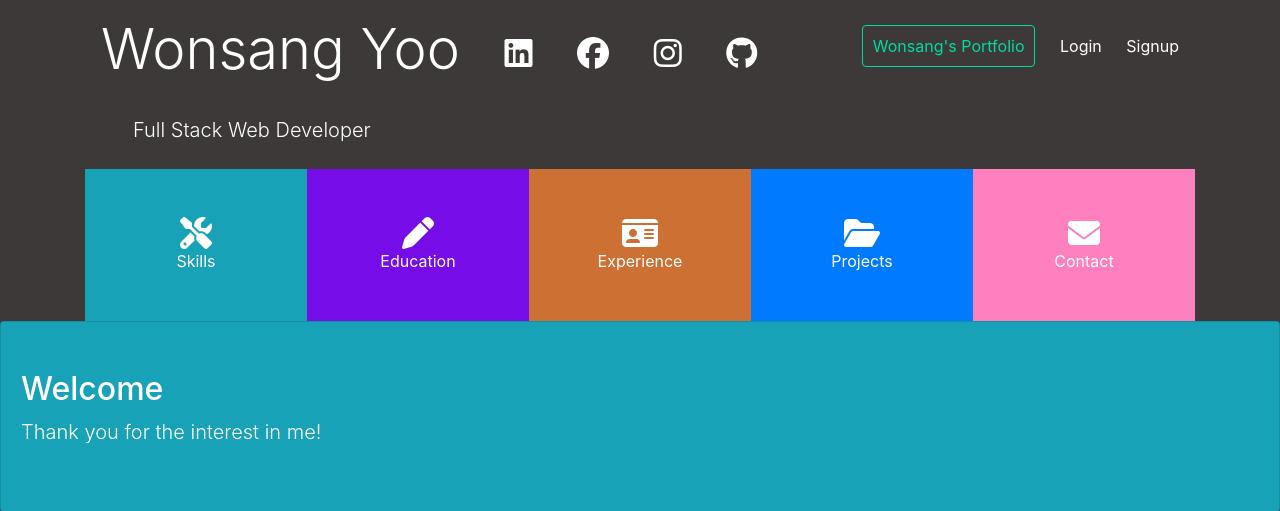
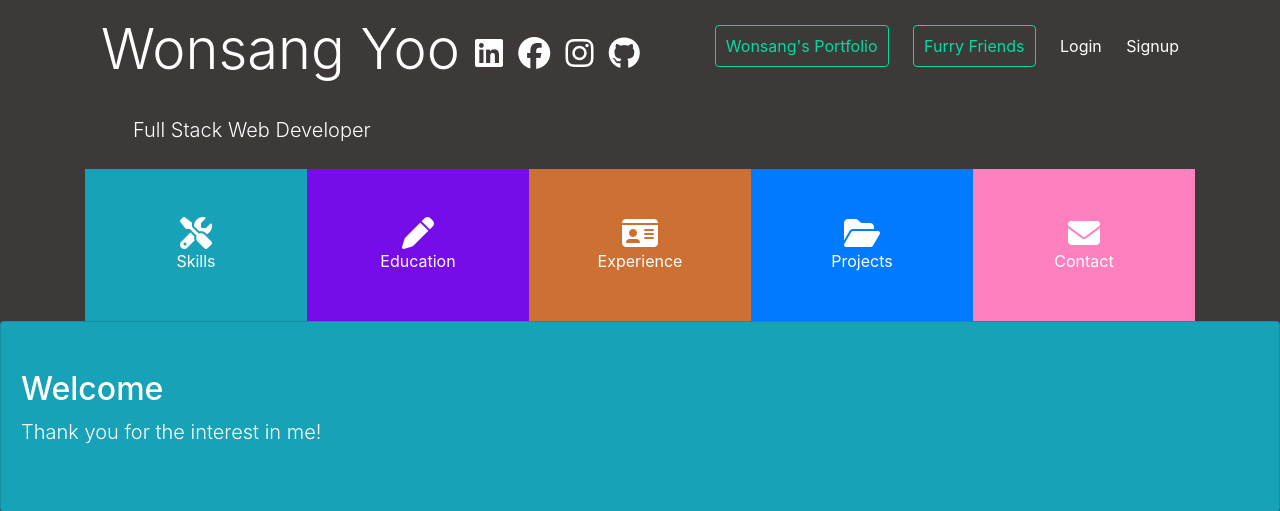
Before and after one commit to wonsangyoo/portfolio-mini-projects, a Django app: page / in a window 1280 px wide. Shown: the top 511 px of the page. Run offline with Django 3.2, Linux system fonts and the light colour scheme; parts of the project's set-up code (start-up, migrations or seed data) failed here and were passed over; some libraries are stand-ins or nearby versions.

Commit message:
Updated Settings

```diff
--- a/templates/portfolio.html
+++ b/templates/portfolio.html
@@ -77,8 +77,8 @@
                   <nav>
                     <ul>
                       <li><a href="{% url 'portfolio' %}" class="highlight">Wonsang's Portfolio</a></li>
+                      <li><a href="{% url 'articles:list' %}" class="highlight">Furry Friends</a></li>
                       {% if user.is_authenticated %}
-                      <li><a href="{% url 'articles:list' %}" class="highlight">Furry Friends</a></li>
                       <li>
                         <form class="logout-link" action="{% url 'accounts:logout' %}" method="post">
                           {% csrf_token %}
```
